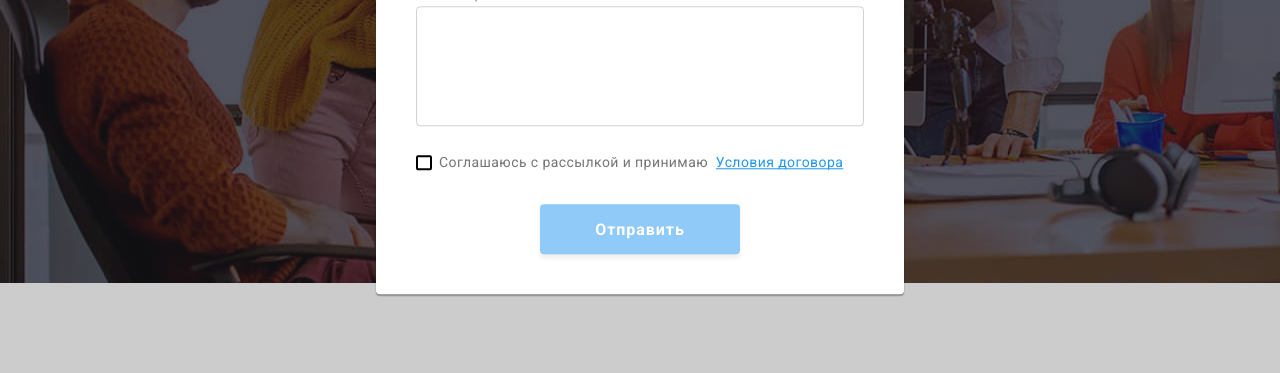
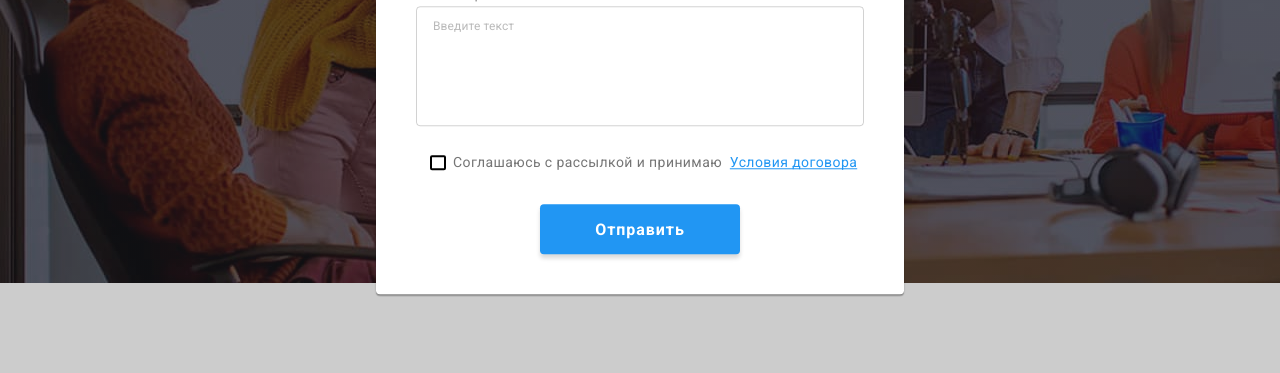
Before and after one commit to LenaOpelat/goit-markup-hw-06, a plain HTML site: page index.html in a window 1280 px wide. Both pictures are taken after a click on the button "Заказать услугу". Shown: the part 398-771 px from the top of the page. Drawn offline with nearby package versions, Linux system fonts and the light colour scheme.

Commit message:
Правки

```diff
--- a/css/styles.css
+++ b/css/styles.css
@@ -824,9 +824,7 @@ body {
   border: 1px solid rgba(0, 0, 0, 0.1);
   cursor: pointer;
   color: #000000;
-
   transition: color 250ms cubic-bezier(0.4, 0, 0.2, 1),
-    border-color 250ms cubic-bezier(0.4, 0, 0.2, 1);
 }
 
 .close-svg {
@@ -834,7 +832,6 @@ body {
 }
 
 .modal-close:hover {
-  border-color: var(--accent-color);
   color: var(--accent-color);
 }
 
@@ -924,6 +921,7 @@ body {
 
 .form-container.checkbox {
   margin-bottom: 30px;
+  margin-left: 14px;
 }
 
 .check-label {
@@ -963,7 +961,6 @@ body {
 
 .submit-btn {
   background: var(--accent-color);
-  opacity: 0.5;
   box-shadow: 0px 4px 4px rgba(0, 0, 0, 0.15);
   border-radius: 4px;
 
@@ -981,9 +978,9 @@ body {
   margin-right: auto;
   margin-left: auto;
   cursor: pointer;
-  transition: opacity 250ms cubic-bezier(0.4, 0, 0.2, 1);
+  transition: background-color 250ms cubic-bezier(0.4, 0, 0.2, 1);
 }
 
 .submit-btn:focus {
-  opacity: 1;
+  background-color: #188CE8;
 }
--- a/index.html
+++ b/index.html
@@ -391,8 +391,7 @@
                 </div>
                 <div class="form-container textarea">
                     <label class="form-label" for="coment">Комментарий</label>
-                    <textarea class="form-text" name="coment" id="coment" placeholder="Введите текст" >
-                    </textarea>
+                    <textarea placeholder="Введите текст" class="form-text" name="coment" id="coment"></textarea>
                 </div>
                 <div class="form-container checkbox">
                     <input class="check-input visually-hidden" type="checkbox" name="check" id="check">
```
